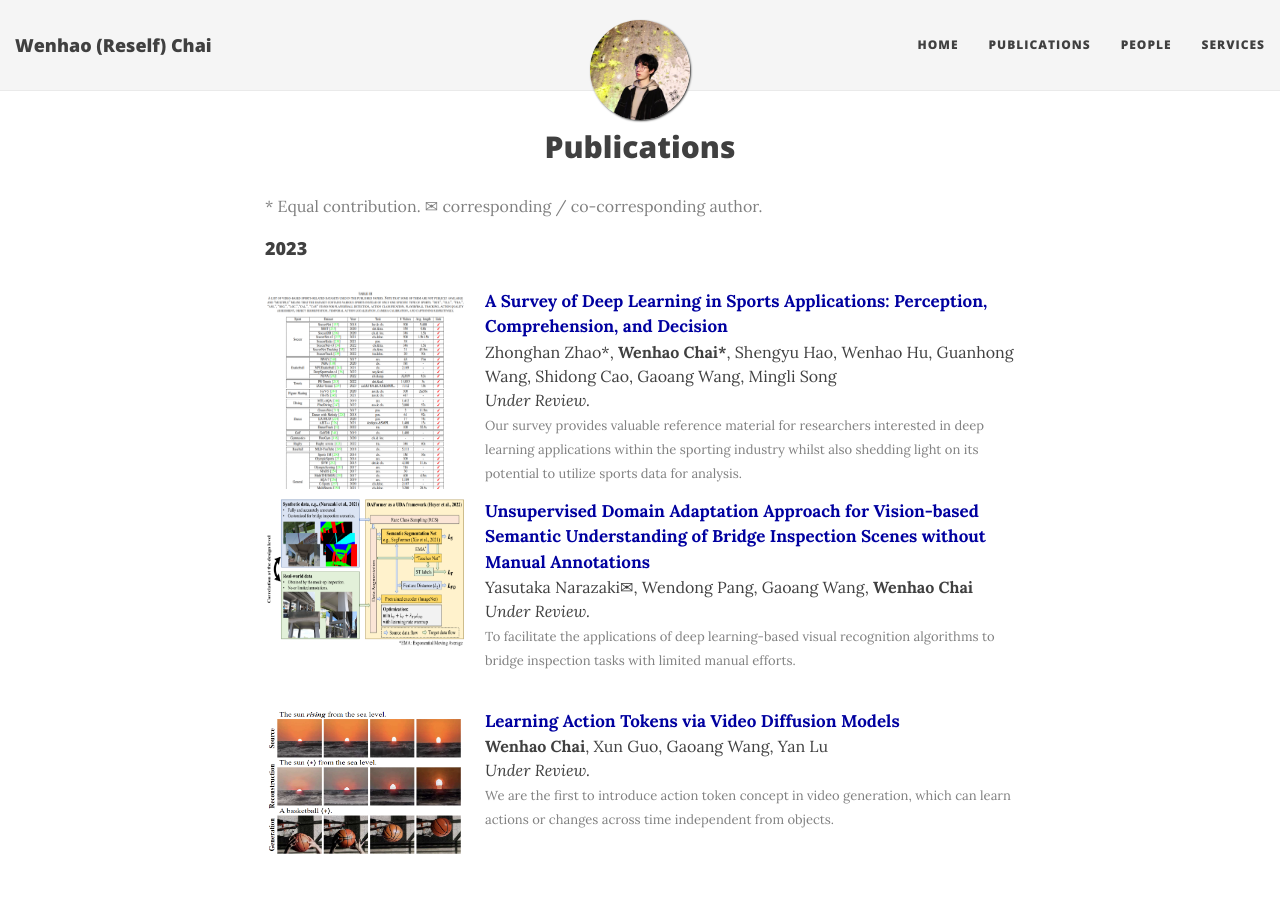
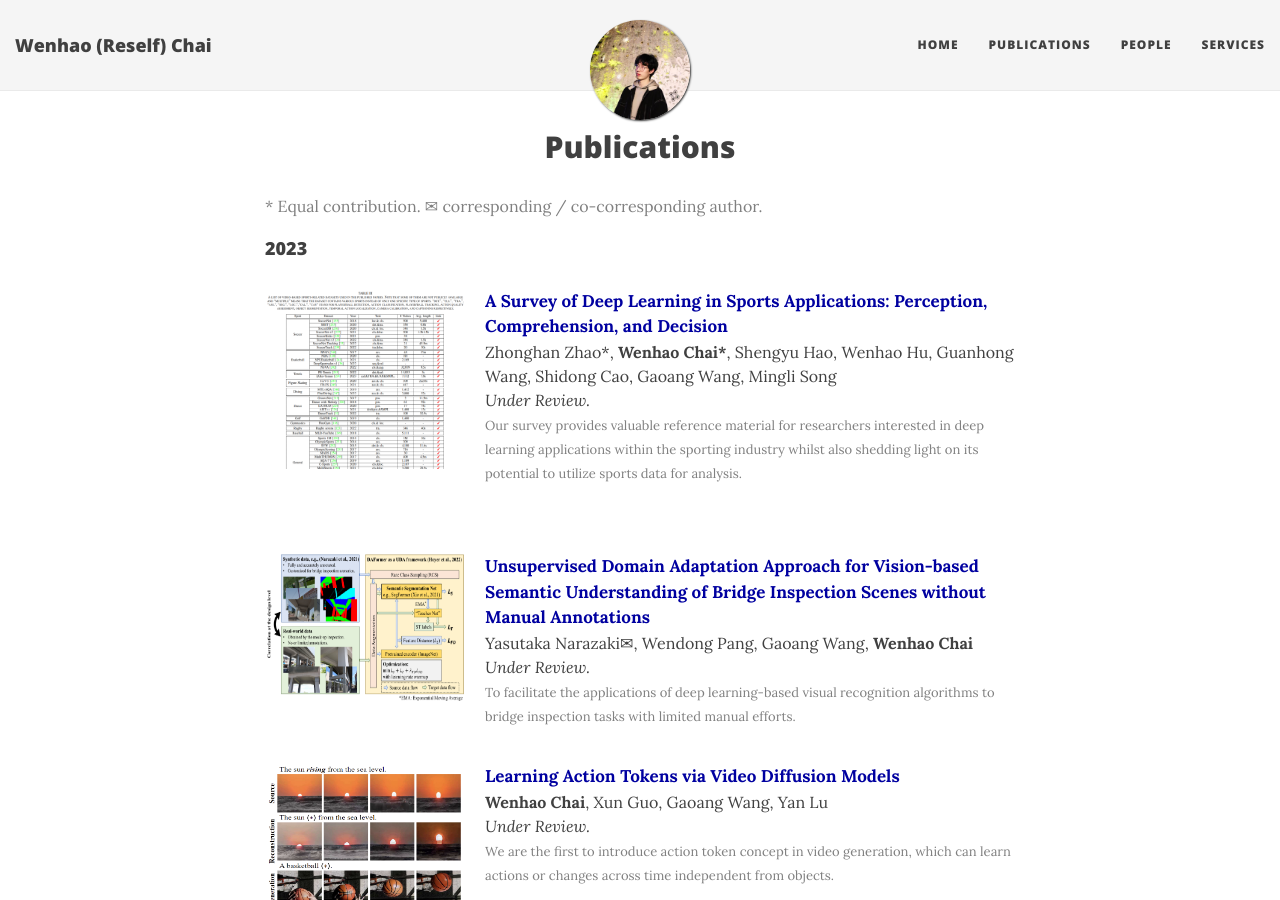
Before and after one commit to hikomal/hikomal.github.io, a Jekyll site: the page built from publications.html, in a window 1280 px wide and 900 px high. Built offline with Jekyll 4.4.1, drawn with Linux system fonts in a browser that asks for light colours; nearby versions of some CDN libraries.

Commit message:
Update publications.html

```diff
--- a/publications.html
+++ b/publications.html
@@ -27,7 +27,7 @@
 <h3>2023</h3>
 
 <div class="publication">
-  <img src="../static/pubs/ZCH23.png" class="publogo" width="200 px" height="200 px">
+  <img src="../static/pubs/ZCH23.png" class="publogo" width="200 px" height="180 px">
   <p>
     <strong>
     A Survey of Deep Learning in Sports Applications: Perception, Comprehension, and Decision
@@ -42,6 +42,8 @@
     </font>
   </p>
 </div>
+
+<br>
 
 <div class="publication">
   <img src="../static/pubs/UDA23.png" class="publogo" width="200 px" height="150 px">
```
